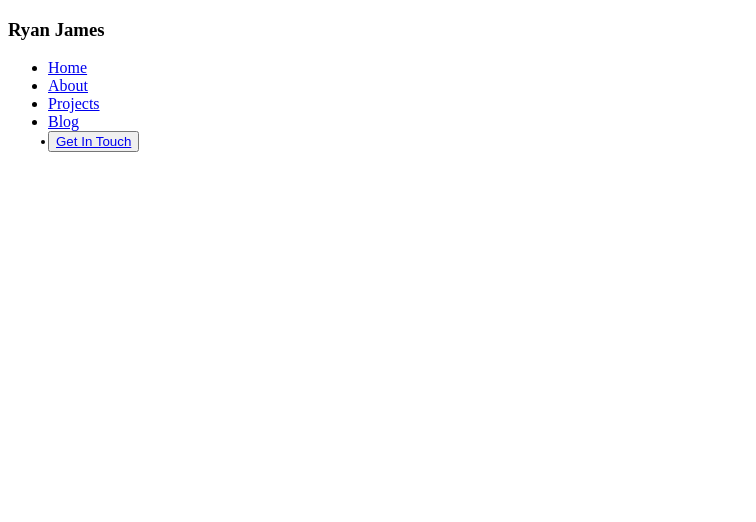
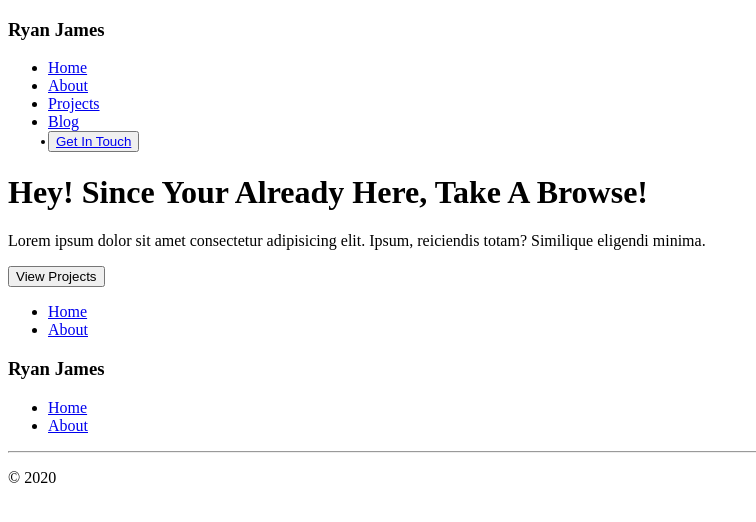
Before and after one commit to ryanTavcar/T1A2---Portfolio, a plain HTML site: page index.html in a window 1280 px wide. Shown: the whole page, without its empty margins (0-756 px from the left). Drawn offline with Linux system fonts and the light colour scheme.

Commit message:
Set up all the content for index.html

```diff
--- a/index.html
+++ b/index.html
@@ -17,7 +17,26 @@
             <button><li><a href="contact.html">Get In Touch</a></li></button>
         </ul>
     </nav>
-    <main></main>
+    <main>
+        <div class="main-content">
+            <h1>Hey! Since Your Already Here, Take A Browse!</h1>
+            <p>Lorem ipsum dolor sit amet consectetur adipisicing elit. Ipsum, reiciendis totam? Similique eligendi minima.</p>
+            <button class="style-button">View Projects</button>
+        </div>
+    </main>
 </body>
-<footer></footer>
+<footer>
+    <ul>
+        <li><a href="index.html">Home</a></li>
+        <li><a href="about.html">About</a></li>
+    </ul>
+
+    <h3>Ryan James</h3>
+    <ul>
+        <li><a href="index.html">Home</a></li>
+        <li><a href="about.html">About</a></li>
+    </ul>
+    <hr>
+    <p>&copy; 2020</p>
+</footer>
 </html>
```
